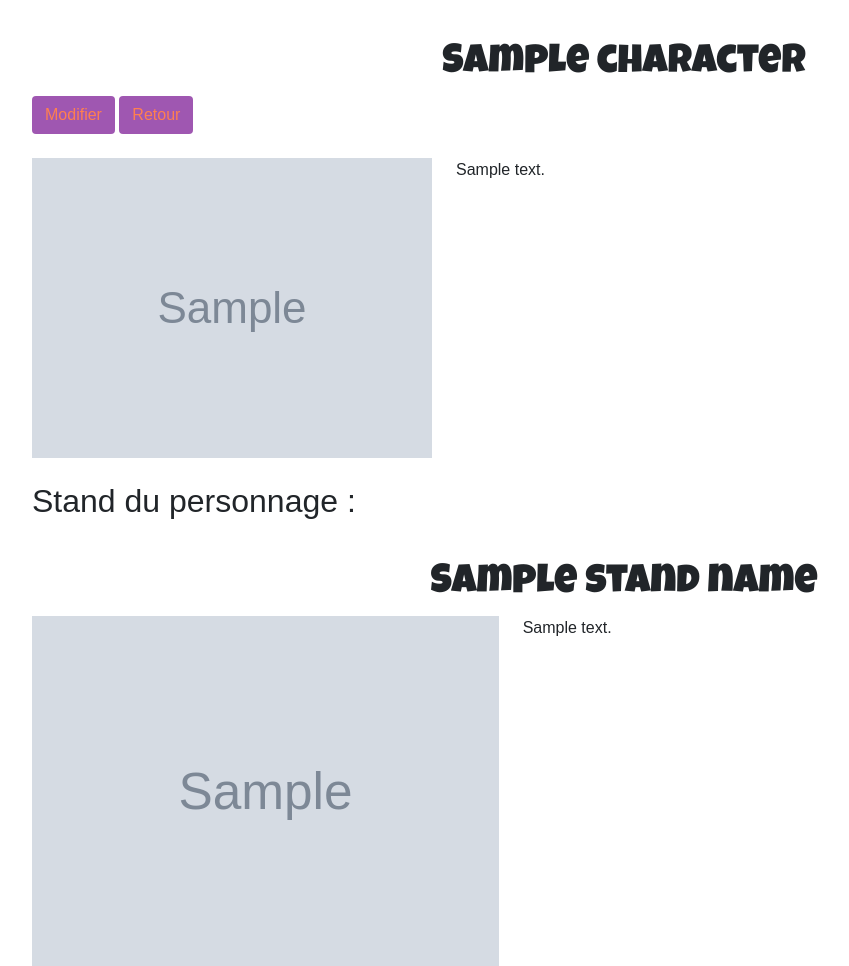
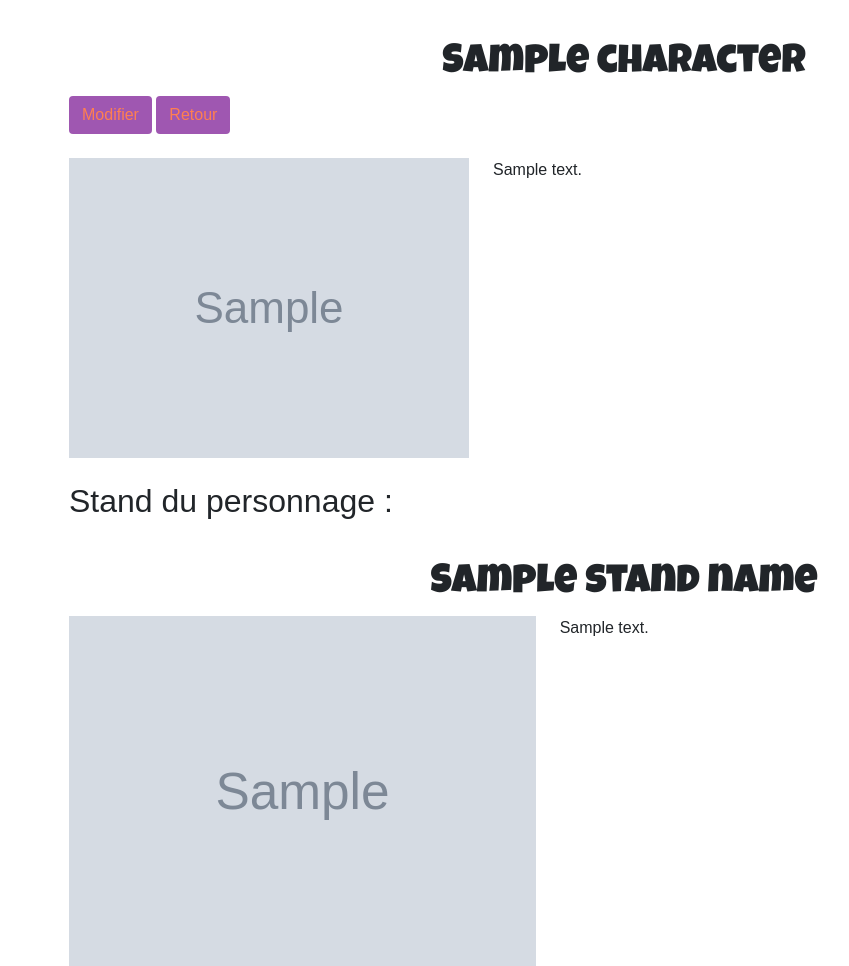
Before and after one commit to LouGrom/JojoDb, a Symfony app: template templates/character/show.html.twig in a window 1280 px wide. Shown: the part 80-1046 px from the top of the page, without its empty margins (16-865 px from the left). Run offline with Twig, Linux system fonts and the light colour scheme; the template is opened without the code that fills it: most values are stand-ins (such as "Sample title", 1, 10 or a date in 2020); grey boxes marked "Sample" are stand-in pictures; some libraries are stand-ins or nearby versions.

Commit message:
Update front

```diff
--- a/public/css/style.css
+++ b/public/css/style.css
@@ -96,11 +96,6 @@ nav a:hover {
 
 /* FORMS*/
 
-.form {
-    width: 60%;
-    margin: auto;
-}
-
 .form label {
     color: rgb(159, 87, 177);
     font-weight: bold;
--- a/templates/base.html.twig
+++ b/templates/base.html.twig
@@ -28,8 +28,9 @@
             {% endfor %}
         {% endfor %}
 
+        <div class="container mt-4">
         {% block body %}{% endblock %}
-
+        </div>
         <!-- Optional JavaScript -->
         <!-- jQuery first, then Popper.js, then Bootstrap JS -->
         <script src="https://code.jquery.com/jquery-3.5.1.slim.min.js"
--- a/templates/character/_delete_form.html.twig
+++ b/templates/character/_delete_form.html.twig
@@ -1,5 +1,5 @@
 <form method="post" action="{{ path('character_delete', {'id': character.id}) }}" onsubmit="return confirm('êtes-vous sûr de vouloir supprimer ce personnage ?');">
     <input type="hidden" name="_method" value="DELETE">
     <input type="hidden" name="_token" value="{{ csrf_token('delete' ~ character.id) }}">
-    <button class="btn mt-4 ml-5">Supprimer</button>
+    <button class="btn mt-4">Supprimer</button>
 </form>
--- a/templates/character/edit.html.twig
+++ b/templates/character/edit.html.twig
@@ -5,7 +5,7 @@
 {% block body %}
     <h1>Modifier le personnage</h1>
 
-    <a class="btn mb-3 ml-5" href="{{ path('character_list') }}">Retour</a>
+    <a class="btn mb-3" href="{{ path('character_list') }}">Retour</a>
 
     {{ include('character/_form.html.twig', {'button_label': 'Valider'}) }}
 
--- a/templates/character/list.html.twig
+++ b/templates/character/list.html.twig
@@ -6,7 +6,7 @@
 
 <h1> Liste des personnages : </h1>
 
-<a class="btn mb-4 ml-5" href="{{ path('character_new')}}">Ajouter</a>
+<a class="btn mb-4" href="{{ path('character_new')}}">Ajouter</a>
 
 <div class="d-flex flex-wrap justify-content-around">
     {% for character in characters %}
--- a/templates/character/new.html.twig
+++ b/templates/character/new.html.twig
@@ -5,7 +5,7 @@
 {% block body %}
     <h1>Nouveau personnage</h1>
 
-     <a class="btn mb-4 ml-5" href="{{ path('character_list') }}">Retour</a>
+     <a class="btn mb-4" href="{{ path('character_list') }}">Retour</a>
 
     {{ include('character/_form.html.twig') }}
 
--- a/templates/character/show.html.twig
+++ b/templates/character/show.html.twig
@@ -6,15 +6,15 @@
 
 <h1> {{ character.name }} </h1>
 
-<a class="btn mb-4 ml-5" href="{{ path('character_edit', {'id' : character.id})}}">Modifier</a>
+<a class="btn mb-4" href="{{ path('character_edit', {'id' : character.id})}}">Modifier</a>
 <a class="btn mb-4" href="{{ path('character_list')}}">Retour</a>
 
 <div class="d-flex">
-    <img class="ml-5" src="{{ character.picture }}" alt="character picture">
+    <img src="{{ character.picture }}" alt="character picture">
     <p class="ml-4">{{ character.description }} </p>
 </div>
 
-<h2 class="mt-4 ml-5">Stand du personnage : </h2>
+<h2 class="mt-4">Stand du personnage : </h2>
 
 {% if character.standName is null %}
 
@@ -26,7 +26,7 @@
 <h1>{{ character.standName.name }}</h1>
 
 <div class="d-flex">
-    <img class="ml-5" height="350" src="{{ character.standName.picture }}" alt="stand picture">
+    <img height="350" src="{{ character.standName.picture }}" alt="stand picture">
     <p class="ml-4">{{ character.standName.description }}</p>
 </div>
 
--- a/templates/default/homepage.html.twig
+++ b/templates/default/homepage.html.twig
@@ -6,7 +6,7 @@
 
 <h1>Liste des saisons :</h1>
 
-<a class="btn ml-5" href="{{ path('season_new')}}">Ajouter</a>
+<a class="btn" href="{{ path('season_new')}}">Ajouter</a>
 
 <div class="main-contain">
 {% for season in seasons %}
--- a/templates/season/_delete_form.html.twig
+++ b/templates/season/_delete_form.html.twig
@@ -1,5 +1,5 @@
 <form method="post" action="{{ path('season_delete', {'id': season.id}) }}" onsubmit="return confirm('êtes-vous sûr de vouloir supprimer cette saison ?');">
     <input type="hidden" name="_method" value="DELETE">
     <input type="hidden" name="_token" value="{{ csrf_token('delete' ~ season.id) }}">
-    <button class="btn mt-4 ml-5">Supprimer</button>
+    <button class="btn mt-4">Supprimer</button>
 </form>
--- a/templates/season/edit.html.twig
+++ b/templates/season/edit.html.twig
@@ -5,7 +5,7 @@
 {% block body %}
     <h1>Modifier la saison</h1>
 
-    <a class="btn mb-4 ml-5" href="{{ path('season_show',{'id' : season.id})}}">Retour</a>
+    <a class="btn mb-4" href="{{ path('season_show',{'id' : season.id})}}">Retour</a>
 
     {{ include('season/_form.html.twig', {'button_label': 'Valider'}) }}
 
--- a/templates/season/new.html.twig
+++ b/templates/season/new.html.twig
@@ -5,7 +5,7 @@
 {% block body %}
     <h1>Nouvelle saison</h1>
 
-     <a class="btn mb-4 ml-5" href="{{ path('homepage') }}">Retour</a>
+     <a class="btn mb-4" href="{{ path('homepage') }}">Retour</a>
 
     {{ include('season/_form.html.twig') }}
 
--- a/templates/season/show.html.twig
+++ b/templates/season/show.html.twig
@@ -6,19 +6,19 @@
 
 <h1> {{ season.name }} </h1>
 
-<a class="btn mb-4 ml-5" href="{{ path('season_edit', {'id' : season.id}) }}">Modifier</a>
+<a class="btn mb-4" href="{{ path('season_edit', {'id' : season.id}) }}">Modifier</a>
 <a class="btn mb-4" href="{{ path('homepage')}}">Retour</a>
 
 
 <div class="d-flex">
-    <img class="ml-5" src="{{ season.picture }}" alt="picture jojo season">
+    <img src="{{ season.picture }}" alt="picture jojo season">
     <div class="season-container right">
         <p class="ml-4">Date de sortie : {{ season.date|date("d/m/Y") }}</p>
         <p class="ml-4">{{ season.description }} </p>
     </div>
 </div>
 
-<h2 class="mt-4 ml-5">Liste des personnages de la saison : </h2>
+<h2 class="mt-4">Liste des personnages de la saison : </h2>
 
 <div class="d-flex flex-wrap justify-content-around">
     {% for character in season.characters %}
--- a/templates/stand/_delete_form.html.twig
+++ b/templates/stand/_delete_form.html.twig
@@ -1,5 +1,5 @@
 <form method="post" action="{{ path('stand_delete', {'id': stand.id}) }}" onsubmit="return confirm('êtes-vous sûr de vouloir supprimer ce stand ?');">
     <input type="hidden" name="_method" value="DELETE">
     <input type="hidden" name="_token" value="{{ csrf_token('delete' ~ stand.id) }}">
-    <button class="btn mt-4 ml-5">Supprimer</button>
+    <button class="btn mt-4">Supprimer</button>
 </form>
--- a/templates/stand/edit.html.twig
+++ b/templates/stand/edit.html.twig
@@ -5,7 +5,7 @@
 {% block body %}
     <h1>Modifier le Stand</h1>
 
-    <a class="btn mb-4 ml-5" href="{{ path('stand_list') }}">Retour</a>
+    <a class="btn mb-4" href="{{ path('stand_list') }}">Retour</a>
 
     {{ include('stand/_form.html.twig', {'button_label': 'Modifier'}) }}
 
--- a/templates/stand/list.html.twig
+++ b/templates/stand/list.html.twig
@@ -6,7 +6,7 @@
 
 <h1> Liste des stands : </h1>
 
-<a class="btn mb-4 ml-5" href="{{ path('character_new')}}">Ajouter</a>
+<a class="btn mb-4" href="{{ path('character_new')}}">Ajouter</a>
 
 <div class="d-flex flex-wrap justify-content-around">
     {% for stand in stands %}
--- a/templates/stand/new.html.twig
+++ b/templates/stand/new.html.twig
@@ -5,7 +5,7 @@
 {% block body %}
     <h1>Nouveau Stand</h1>
 
-    <a class="btn ml-5" href="{{ path('stand_list') }}">Retour</a>
+    <a class="btn" href="{{ path('stand_list') }}">Retour</a>
 
     {{ include('stand/_form.html.twig') }}
 
--- a/templates/stand/show.html.twig
+++ b/templates/stand/show.html.twig
@@ -6,11 +6,11 @@
 
     <h1>{{ stand.name }}</h1>
 
-    <a class="btn mb-4 ml-5" href="{{ path('stand_edit', {'id' : stand.id})}}">Modifier</a>
+    <a class="btn mb-4" href="{{ path('stand_edit', {'id' : stand.id})}}">Modifier</a>
     <a class="btn mb-4" href="{{ path('stand_list')}}">Retour</a>
 
     <div class="d-flex">
-        <img class="ml-5" height="350" src="{{ stand.picture }}" alt="stand picture">
+        <img height="350" src="{{ stand.picture }}" alt="stand picture">
 
         <p class="ml-4">{{ stand.description }}</p>
     </div>
```
